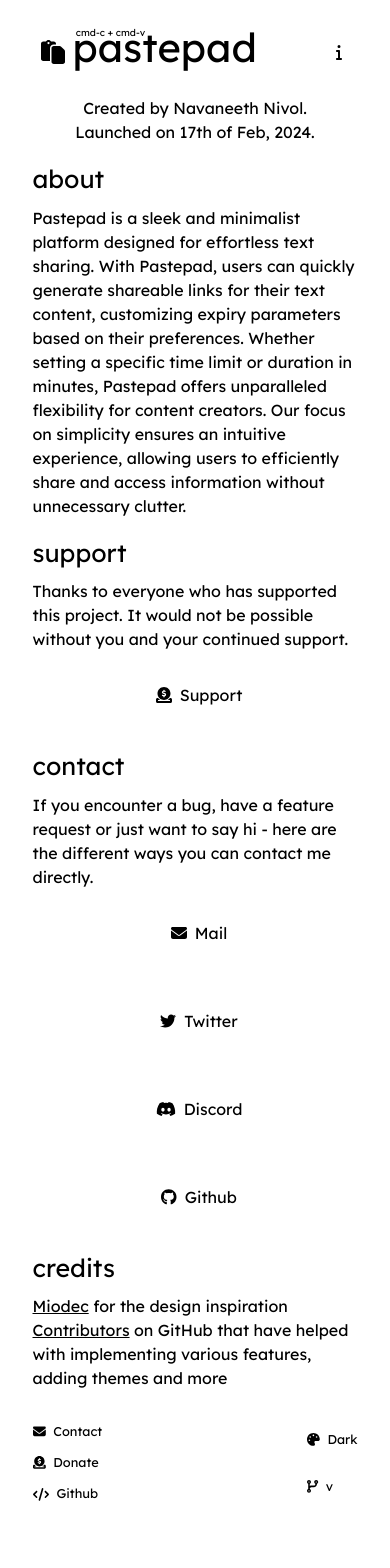
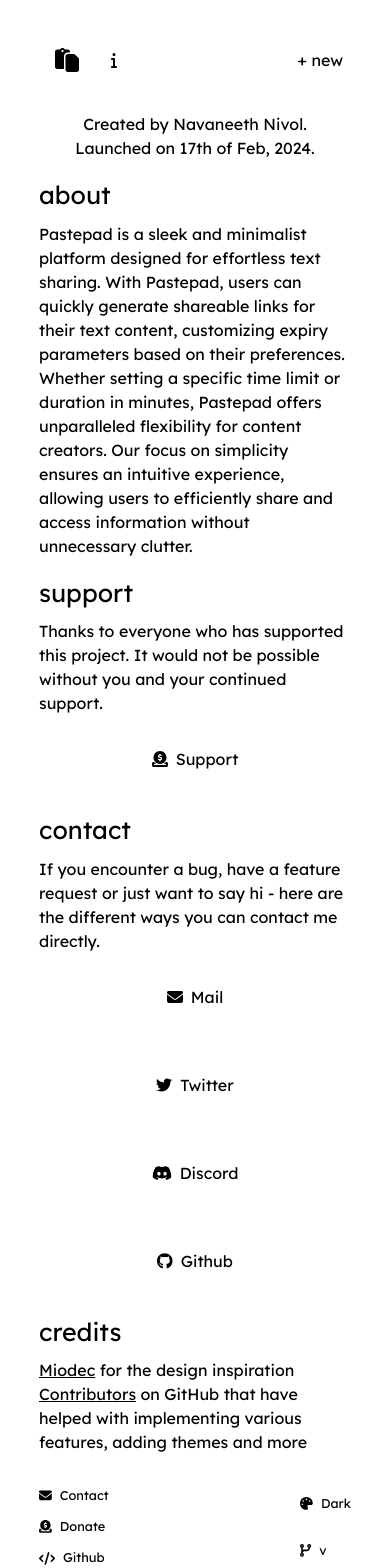
Before and after one commit to navaneethnivol/pastepad, a Next.js app in the folder frontend/: page /info in a window 390 px wide. Before the commit the page ends 1504 px from the top, so only its background shows below. Built offline with nearby package versions, Linux system fonts and the light colour scheme.

Commit message:
Made navigation bar responsive

```diff
--- /dev/null
+++ b/frontend/app/[slug]/page.tsx
@@ -0,0 +1,27 @@
+import { FontAwesomeIcon } from '@fortawesome/react-fontawesome';
+import { faCopy } from '@fortawesome/free-solid-svg-icons';
+
+export default function Home() {
+    return (
+        <main>
+
+            <section className="h-full flex flex-col my-8">
+
+                <div id="input my-8">
+                    <textarea readOnly className="rounded-[10px] w-full p-4 text-input-box h-3/4 " placeholder="insert text here" />
+                </div>
+
+                <div className="flex flex-row justify-center m-8">
+                    <div className="share-button rounded-[10px] p-2">
+                        <button className="flex flex-row items-center">
+                            <FontAwesomeIcon icon={faCopy} className="mr-2"></FontAwesomeIcon>
+                            copy
+                        </button>
+                    </div>
+                </div>
+
+            </section>
+
+        </main>
+    );
+}
--- a/frontend/app/info/page.tsx
+++ b/frontend/app/info/page.tsx
@@ -32,7 +32,7 @@
                 <div className="my-2">
                     Thanks to everyone who has supported this project. It would not be possible without you and your continued support.
                 </div>
-                <Button name="Support" icon={faDonate} target="_blank" href="https://www.buymeacoffee.com/navaneethsr"></Button>
+                <Button name="Support" icon={faDonate} target="_blank" href="https://www.buymeacoffee.com/navaneethsr" className="p-6"></Button>
             </div>
 
             <div className="my-4">
@@ -43,10 +43,10 @@
                     If you encounter a bug, have a feature request or just want to say hi - here are the different ways you can contact me directly.
                 </div>
                 <div className="grid sm:grid-col-4 sm:grid-flow-col grid-row-2 grid-flow-rol gap-4">
-                    <Button name="Mail" icon={faEnvelope} target="_blank" href="mailto:navaneethsainidadavolu@gmail.com"></Button>
-                    <Button name="Twitter" icon={faTwitter} target="_blank" href="https://x.com"></Button>
-                    <Button name="Discord" icon={faDiscord} target="_blank" href="https://discord.com"></Button>
-                    <Button name="Github" icon={faGithub} target="_blank" href="https://github.com"></Button>
+                    <Button name="Mail" icon={faEnvelope} target="_blank" href="mailto:navaneethsainidadavolu@gmail.com" className="p-6"></Button>
+                    <Button name="Twitter" icon={faTwitter} target="_blank" href="https://x.com" className="p-6"></Button>
+                    <Button name="Discord" icon={faDiscord} target="_blank" href="https://discord.com" className="p-6"></Button>
+                    <Button name="Github" icon={faGithub} target="_blank" href="https://github.com" className="p-6"></Button>
                 </div>
             </div>
 
--- a/frontend/app/layout.tsx
+++ b/frontend/app/layout.tsx
@@ -26,7 +26,7 @@
 }>) {
   return (
     <html lang="en">
-      <body className={`${lexend_deca.className}  w-5/6 items-center content-center mx-auto pt-10`}>
+      <body className={`${lexend_deca.className}  w-4/5 items-center content-center mx-auto pt-10`}>
         <Navigation></Navigation>
         {children}
         <SpeedInsights />
--- a/frontend/app/page.tsx
+++ b/frontend/app/page.tsx
@@ -2,7 +2,8 @@
 import { faShare } from '@fortawesome/free-solid-svg-icons';
 
 import ConfigBar from '@/components/config-bar/config-bar';
-import CustomSettingsPopup from '@/components/popups/custom-settings/custom-settings';
+import MyButton from '@/components/button/button';
+
 
 export default function Home() {
   return (
@@ -17,12 +18,7 @@
         </div>
 
         <div className="flex flex-row justify-center m-8">
-          <div className="share-button rounded-[10px] p-2">
-            <button className="flex flex-row items-center">
-              <FontAwesomeIcon icon={faShare} className="mr-2"></FontAwesomeIcon>
-              share
-            </button>
-          </div>
+          <MyButton icon={faShare} name='share' href='' target='' className='p-2'></MyButton>
         </div>
 
         {/* <CustomSettingsPopup name="Views count" title='' message='Input the total number of times this page can be visited before expiring.'></CustomSettingsPopup> */}
--- a/frontend/components/button/button.tsx
+++ b/frontend/components/button/button.tsx
@@ -17,8 +17,8 @@
 
 export default function Button({ name, href, icon, target, className }: ButtonProps) {
     return (
-        <Link href={href} className={"flex flex-row items-center justify-center button p-6 rounded-[10px] hover:invert " + `${className}`} target={target}>
-            {icon && <FontAwesomeIcon icon={icon} className='mx-2'></FontAwesomeIcon>}
+        <Link href={href} className={"flex flex-row items-center justify-center button rounded-[10px] hover:invert " + `${className}`} target={target}>
+            {icon && <FontAwesomeIcon icon={icon} className='mr-2'></FontAwesomeIcon>}
             {name}
         </Link>
     );
--- a/frontend/components/config-bar/config-bar.tsx
+++ b/frontend/components/config-bar/config-bar.tsx
@@ -42,7 +42,7 @@
 
 export default function ConfigBar() {
 
-    const isBreakpoint = useMediaQuery(449);
+    const isBreakpoint = useMediaQuery(450);
 
     return (
         <div className="flex flex-row items-center justify-center text-sm m-8">
--- a/frontend/components/navigation/navigation.css
+++ b/frontend/components/navigation/navigation.css
@@ -18,11 +18,11 @@
   transition: color .125s, opacity .125s;
 }
 
-.button {
+.nav-button {
   color: var(--sub-color);
 }
 
-.button :hover {
+.nav-button :hover {
   color: var(--text-color);
 }
 
--- a/frontend/components/navigation/navigation.tsx
+++ b/frontend/components/navigation/navigation.tsx
@@ -1,57 +1,76 @@
+"use client"
+
+import { useState, useCallback, useEffect } from 'react';
 import { faInfo, faPaste } from '@fortawesome/free-solid-svg-icons';
 import { FontAwesomeIcon } from '@fortawesome/react-fontawesome';
 import Link from 'next/link';
 
+import MyButton from '@/components/button/button';
+
 import "./navigation.css";
+
+const useMediaQuery = (width: any) => {
+    const [targetReached, setTargetReached] = useState(false);
+
+    const updateTarget = useCallback((e: any) => {
+        if (e.matches) {
+            setTargetReached(true);
+        } else {
+            setTargetReached(false);
+        }
+    }, []);
+
+    useEffect(() => {
+        const media = window.matchMedia(`(max-width: ${width}px)`);
+        if (media.addEventListener) {
+            media.addEventListener("change", updateTarget);
+        } else {
+            // compatibility for browser that dont have addEventListener
+            media.addListener(updateTarget);
+        }
+        // Check on mount (callback is not called until a change occurs)
+        if (media.matches) {
+            setTargetReached(true);
+        }
+        if (media.removeEventListener) {
+            return () => media.removeEventListener('change', updateTarget);
+        } else {
+            // compatibility for browser that dont have removeEventListener
+            return () => media.removeListener(updateTarget);
+        }
+    }, []);
+
+    return targetReached;
+};
 
 export default function Header() {
 
+    const isBreakpoint = useMediaQuery(450);
+
     return (
         <header>
-
-            <div className='flex flex-row justify-between'>
-                <div className='w-min'>
+            <div className='flex flex-row h-auto'>
+                <div className='w-min p-2'>
                     <Link id="logo" href="/" className="flex flex-row content-center">
                         <FontAwesomeIcon icon={faPaste} className='icon fa-xl'></FontAwesomeIcon>
-                        <h1 className="text">
+                        {!isBreakpoint && <h1 className="text">
                             <div className="top">cmd-c + cmd-v</div>
                             pastepad
-                        </h1>
+                        </h1>}
                     </Link>
                 </div>
 
-                <nav className='flex'>
-                    <div className='mx-4'>
-                        <Link href="/info">
-                            <FontAwesomeIcon icon={faInfo} className='button'></FontAwesomeIcon>
-                        </Link>
-                    </div>
+                <nav className='flex flex-row justify-between w-full'>
+
+                    <Link href="/info">
+                        <div className='mx-2 p-2'>
+                            <FontAwesomeIcon icon={faInfo} className='nav-button'></FontAwesomeIcon>
+                        </div>
+                    </Link>
+
+                    <MyButton name='+ new' href='/' target='' className='p-2 text-md'></MyButton>
                 </nav>
             </div>
-
-            {/* <div>
-                <Link id="logo" href="/" className="flex flex-row content-center">
-                    <FontAwesomeIcon icon={faPaste} className='icon fa-xl'></FontAwesomeIcon>
-                    <h1 className="text">
-                        <div className="top">cmd-c + cmd-v</div>
-                        pastepad
-                    </h1>
-                </Link>
-            </div>
-
-            <nav className="flex flex-row justify-between">
-                <div className="">
-                    <Link href="/info">
-                        <FontAwesomeIcon icon={faInfo} className='button'></FontAwesomeIcon>
-                    </Link>
-                </div>
-                <div>
-                    <Link href="/info">
-                        <FontAwesomeIcon icon={faInfo} className='button'></FontAwesomeIcon>
-                    </Link>
-                </div>
-            </nav> */}
-
-        </header>
+        </header >
     );
 }
```
